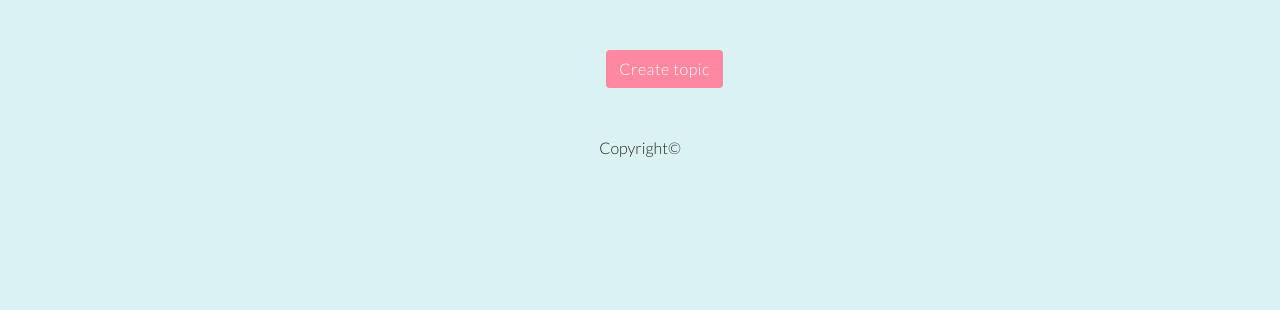
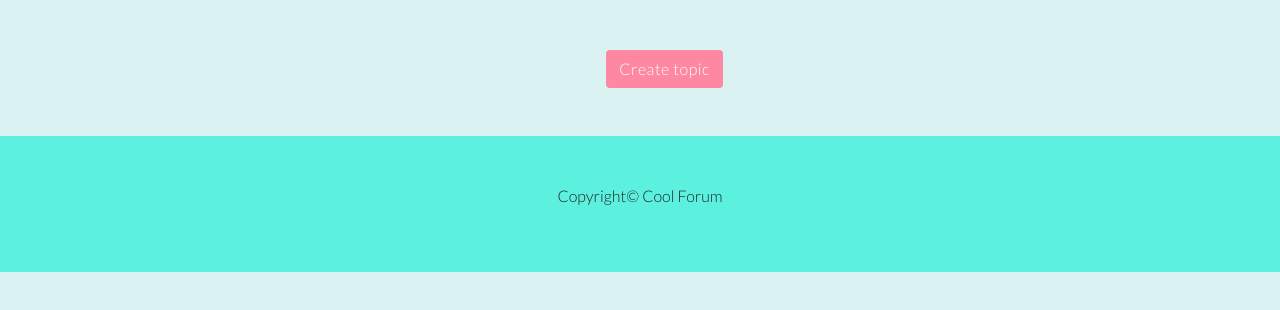
Before and after one commit to LizbethFP/foro, a plain HTML site: page index.html in a window 1280 px wide. Shown: the part 162-472 px from the top of the page. Drawn offline with nearby package versions, Linux system fonts and the light colour scheme; no server answers.

Commit message:
añadiendo footer

```diff
--- a/css/main.css
+++ b/css/main.css
@@ -6,6 +6,10 @@ body {
 
 header nav {
   background-color: #67F2F1!important;
+}
+
+footer {
+  background-color: #5CF1DE;
 }
 
 /* Helpers */
--- a/index.html
+++ b/index.html
@@ -85,8 +85,8 @@
 
     </main>
 
-    <footer>
-      <p class="text-center">Copyright&copy;</p>
+    <footer class="p-5 mt-5">
+      <p class="text-center">Copyright&copy; Cool Forum</p>
     </footer>
 
     <!-- Modal -->
```
Also changed, not shown: views/specific-topic.html (+4 -0 lines).
